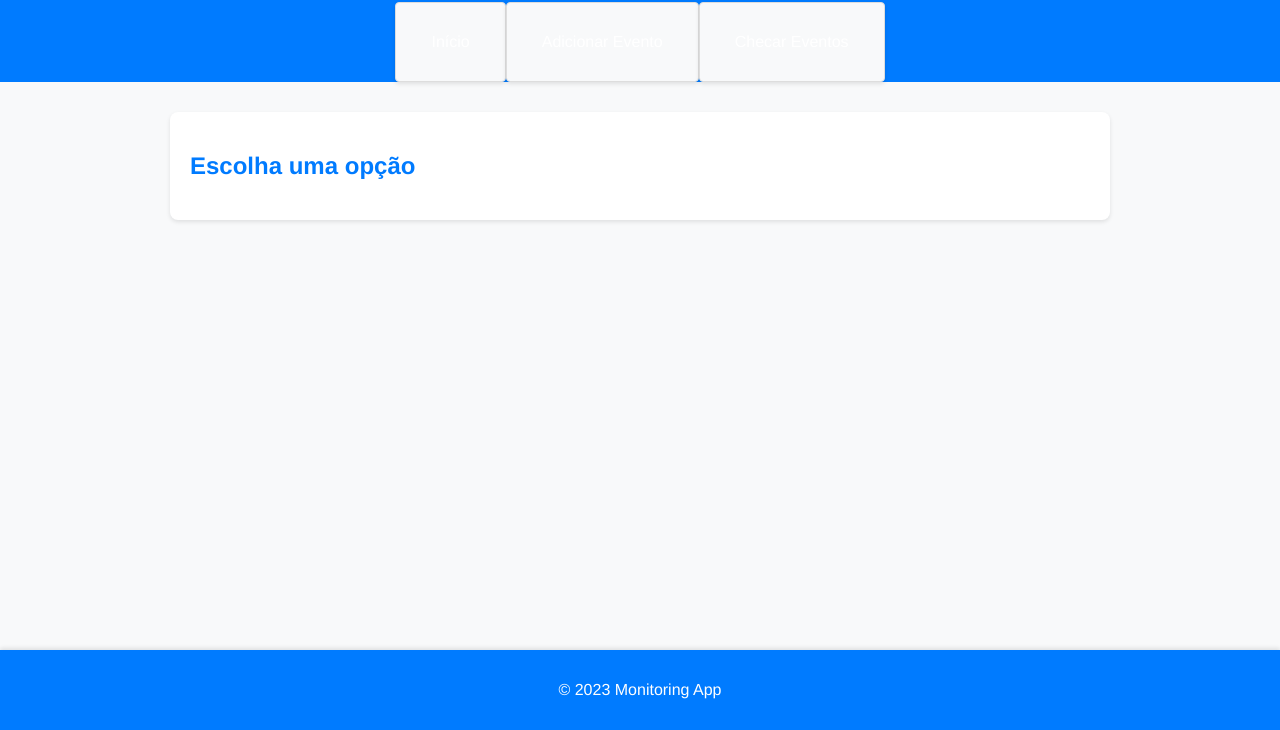
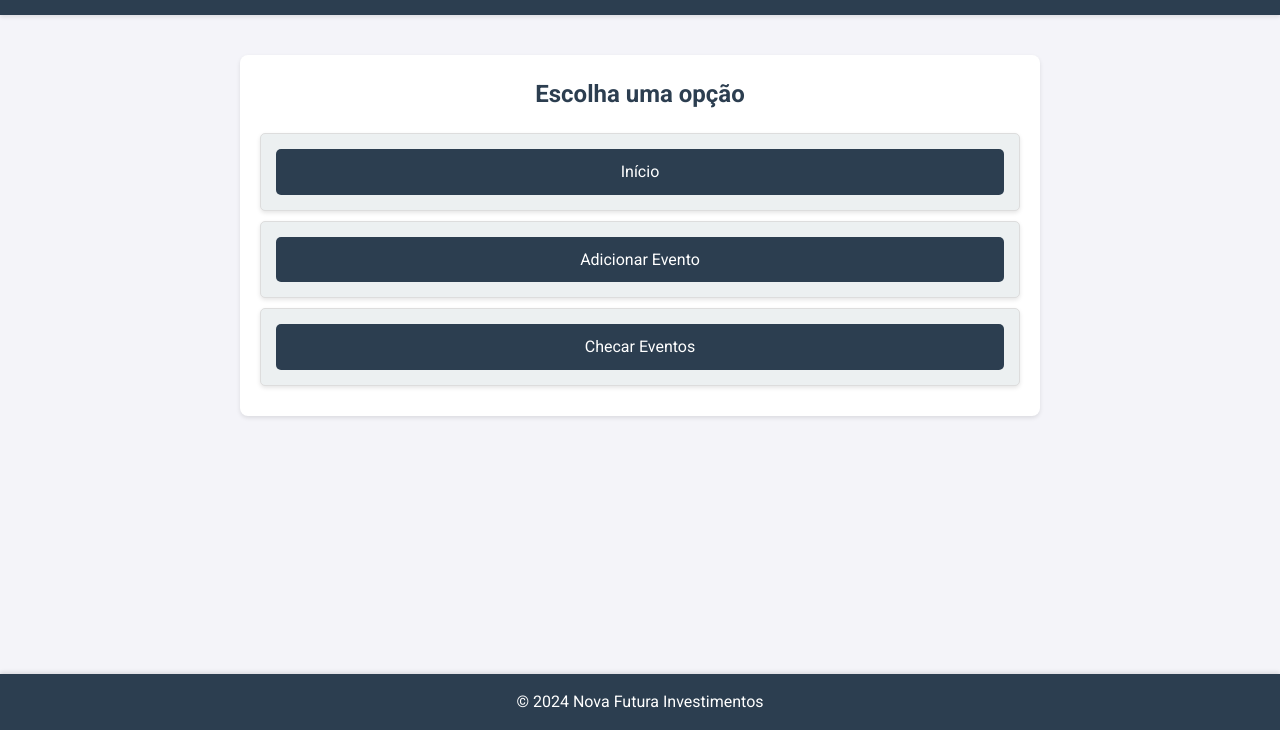
Before and after one commit to pedrosfaria2/events_email_manager, a plain HTML site: page frontend/manage_events.html in a window 1280 px wide. Shown: the part 70-800 px from the top of the page. Drawn offline with Linux system fonts and the light colour scheme.

Commit message:
visual changes

```diff
--- a/frontend/manage_events.html
+++ b/frontend/manage_events.html
@@ -4,7 +4,8 @@
     <meta charset="UTF-8">
     <meta name="viewport" content="width=device-width, initial-scale=1.0">
     <title>Gerenciar Eventos</title>
-    <link rel="stylesheet" href="/static/styles.css">
+    <link rel="stylesheet" href="static/styles.css">
+    <link rel="stylesheet" href="https://fonts.googleapis.com/css2?family=Roboto:wght@400;700&display=swap">
 </head>
 <body>
     <header>
@@ -12,16 +13,19 @@
     </header>
     <nav>
         <ul>
+
+        </ul>
+    </nav>
+    <div class="container">
+        <h2>Escolha uma opção</h2>
+        <ul>
             <li><a href="index.html">Início</a></li>
             <li><a href="add_event.html">Adicionar Evento</a></li>
             <li><a href="check_events.html">Checar Eventos</a></li>
         </ul>
-    </nav>
-    <div class="container">
-        <h2>Escolha uma opção</h2>
     </div>
     <footer>
-        <p>&copy; 2023 Monitoring App</p>
+        <p>&copy; 2024 Nova Futura Investimentos</p>
     </footer>
 </body>
 </html>
--- a/frontend/static/styles.css
+++ b/frontend/static/styles.css
@@ -1,13 +1,20 @@
-body {
-    font-family: 'Helvetica Neue', Arial, sans-serif;
+/* Reset básico */
+* {
     margin: 0;
     padding: 0;
-    background-color: #f8f9fa;
-    color: #333;
+    box-sizing: border-box;
 }
 
+body {
+    font-family: 'Roboto', sans-serif;
+    background-color: #f4f4f9;
+    color: #333;
+    line-height: 1.6;
+}
+
+/* Estilo do cabeçalho */
 header {
-    background-color: #007bff;
+    background-color: #2c3e50;
     color: white;
     padding: 20px 0;
     text-align: center;
@@ -15,53 +22,82 @@ header {
 }
 
 header h1 {
-    margin: 0;
     font-size: 28px;
 }
 
-nav ul {
-    list-style-type: none;
-    padding: 0;
+/* Estilo da navegação */
+nav {
+    background-color: #34495e;
+}
+
+nav ul, nav ul li {
+    list-style: none;
     display: flex;
     justify-content: center;
-    background-color: #007bff;
-    margin: 0;
-}
-
-nav ul li {
+    padding: 0;
     margin: 0;
 }
 
 nav ul li a {
+    display: block;
     color: white;
-    padding: 15px 20px;
     text-decoration: none;
-    display: block;
-    text-align: center;
+    padding: 10px 20px;
+    border-radius: 5px;
+    background-color: #2c3e50;
     transition: background-color 0.3s;
 }
 
 nav ul li a:hover {
-    background-color: #0056b3;
+    background-color: #1a242f;
 }
 
+/* Estilo do contêiner */
 .container {
-    max-width: 900px;
-    margin: 30px auto;
+    max-width: 800px;
+    margin: 40px auto;
     padding: 20px;
     background-color: white;
+    border-radius: 8px;
     box-shadow: 0 2px 4px rgba(0,0,0,0.1);
-    border-radius: 8px;
+    text-align: center;
 }
 
+/* Estilo dos cabeçalhos */
 h2 {
-    color: #007bff;
+    color: #2c3e50;
     margin-bottom: 20px;
 }
 
+/* Estilo dos links na lista */
+.container ul {
+    list-style: none;
+    padding: 0;
+}
+
+.container ul li {
+    margin: 10px 0;
+}
+
+.container ul li a {
+    display: block;
+    padding: 10px;
+    background-color: #2c3e50;
+    color: white;
+    text-decoration: none;
+    border-radius: 5px;
+    transition: background-color 0.3s;
+}
+
+.container ul li a:hover {
+    background-color: #1a242f;
+}
+
+/* Estilo dos formulários */
 form {
     display: flex;
     flex-direction: column;
+    align-items: center;
 }
 
 form label {
@@ -70,47 +106,52 @@ form label {
 }
 
 form input, form button {
+    width: 100%;
+    max-width: 300px;
     padding: 10px;
-    margin: 5px 0 10px;
-    border: 1px solid #ddd;
-    border-radius: 4px;
+    margin: 5px 0 15px;
+    border: 1px solid #ccc;
+    border-radius: 5px;
     font-size: 16px;
 }
 
 form input:focus {
-    border-color: #007bff;
+    border-color: #34495e;
     outline: none;
-    box-shadow: 0 0 5px rgba(0, 123, 255, 0.5);
+    box-shadow: 0 0 5px rgba(52, 73, 94, 0.5);
 }
 
 form button {
-    background-color: #007bff;
+    background-color: #2c3e50;
     color: white;
     border: none;
     cursor: pointer;
     transition: background-color 0.3s;
+    padding: 12px;
 }
 
 form button:hover {
-    background-color: #0056b3;
+    background-color: #1a242f;
 }
 
+/* Estilo da lista */
 ul {
-    list-style-type: none;
+    list-style: none;
     padding: 0;
 }
 
 li {
-    background: #f8f9fa;
+    background: #ecf0f1;
     margin: 10px 0;
     padding: 15px;
     border: 1px solid #ddd;
-    border-radius: 4px;
+    border-radius: 5px;
     box-shadow: 0 2px 4px rgba(0,0,0,0.1);
 }
 
+/* Estilo do rodapé */
 footer {
-    background-color: #007bff;
+    background-color: #2c3e50;
     color: white;
     text-align: center;
     padding: 15px 0;
```
Also changed, not shown: frontend/add_event.html (+2 -5 lines), frontend/check_events.html (+3 -4 lines), frontend/index.html (+6 -6 lines), 1 other file.
